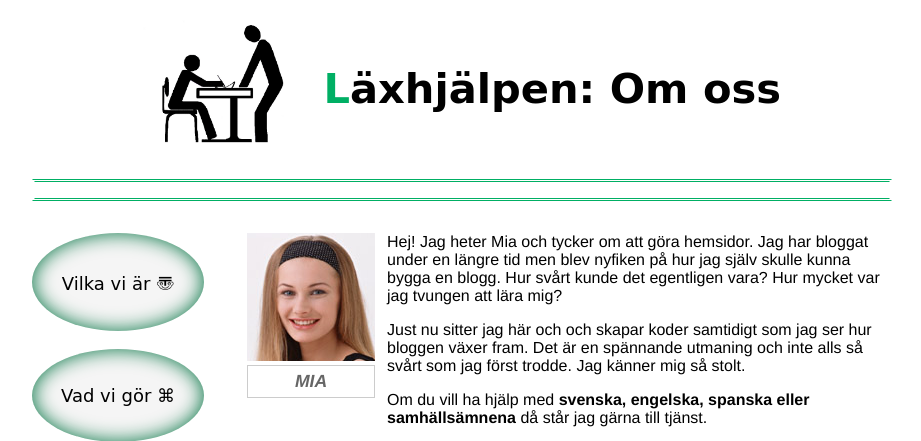
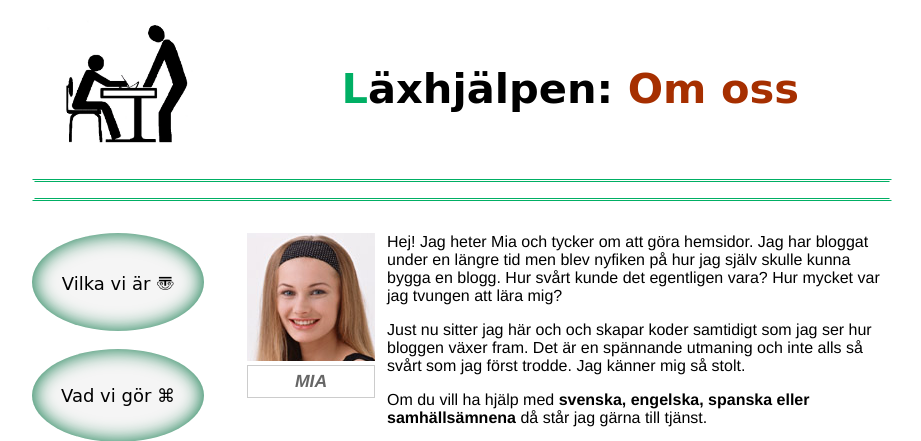
Before and after one commit to itpastorn/webbteknik, a PHP site: page /webbutveckling-1/thelin-1/laxhjalpen-demowebb/om-oss.html in a window 1280 px wide. Shown: the top 441 px of the page, without its empty margins (178-1099 px from the left). Run offline with PHP 8.4, Linux system fonts and the light colour scheme; some web fonts are replaced.

Commit message:
img aligned above menu on subpages

```diff
--- a/webbutveckling-1/thelin-1/laxhjalpen-demowebb/index.html
+++ b/webbutveckling-1/thelin-1/laxhjalpen-demowebb/index.html
@@ -11,10 +11,10 @@
 <head>
   <meta charset="utf-8" />
   <title>Startsida - Läxhjälpen</title>
+  <meta http-equiv="X-UA-Compatible" content="IE=edge">
   <link href='http://fonts.googleapis.com/css?family=Merienda+One' rel='stylesheet' />
   <link href="laxhjalpen.css" title="Finished" rel="stylesheet" />
   <link href="laxhjalpen-step-1.css" title="Step 1" rel="alternate stylesheet" />
-  <meta http-equiv="X-UA-Compatible" content="IE=edge">
 </head>
 <body class="startpage">
   <header>
--- a/webbutveckling-1/thelin-1/laxhjalpen-demowebb/laxhjalpen.css
+++ b/webbutveckling-1/thelin-1/laxhjalpen-demowebb/laxhjalpen.css
@@ -22,7 +22,7 @@ p {
 .hwrap {
     /* outline: 1px dotted green; */
 }
-.hwrap a {
+.hwrap > a {
     display: inline-block;
     margin-right: 30px;
     /* outline: 1px dotted blue; */
@@ -31,11 +31,6 @@ p {
 .logo {
     width: 235px;
     height: 198px;
-}
-/* flytta ned sedan */
-.subpage .logo {
-    width: 146px;
-    height: 123px;
 }
 h1 {
     font-family: 'Merienda One', cursive;
@@ -47,11 +42,10 @@ h1 {
     font-size: 500%;
     vertical-align: 53%;
 }
-.startpage > header h1:first-letter,
-.subpage   > header h1:first-letter {
+header h1:first-letter {
     color: #00af64;
 }
-.subpage   > header > h1 > span {
+.subpage > header h1 > span {
     color: #a62f00;
 }
 p.tagline  {
@@ -163,9 +157,18 @@ Subpages
 hr.tagline {
     clear: both;
 }
-.subpage > header h1 {
+.subpage header a {
+    margin: 0 40px 0 0;
+    width: 172px;
+}
+.subpage .logo {
+    width: 146px;
+    height: 123px;
+}
+.subpage h1 {
     font-size: 260%;
     vertical-align: 40px;
+    width: 640px;
 }
 .subpage > nav {
     float: left;
--- a/webbutveckling-1/thelin-1/laxhjalpen-demowebb/om-oss.html
+++ b/webbutveckling-1/thelin-1/laxhjalpen-demowebb/om-oss.html
@@ -12,9 +12,9 @@
 <head>
   <meta charset="utf-8" />
   <title>Vilka vi är - Läxhjälpen</title>
+  <meta http-equiv="X-UA-Compatible" content="IE=edge">
   <link href='http://fonts.googleapis.com/css?family=Merienda+One' rel='stylesheet' />
   <link href="laxhjalpen.css" title="Finished" rel="stylesheet" />
-  <meta http-equiv="X-UA-Compatible" content="IE=edge">
 </head>
 <body class="subpage">
   <header>
```
